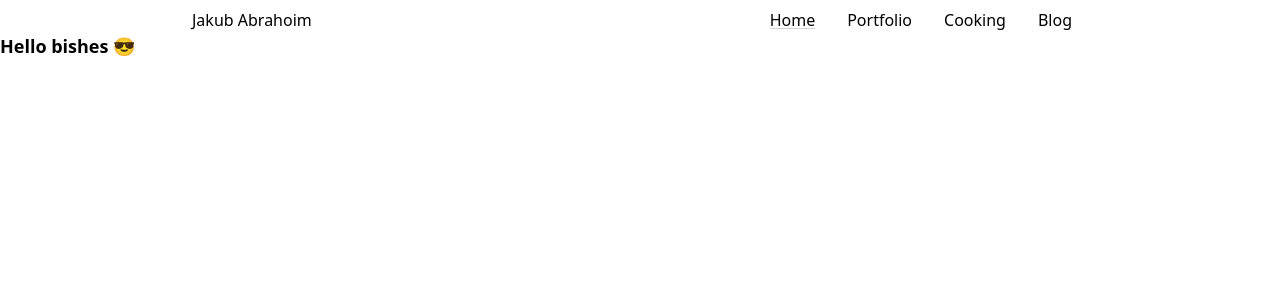
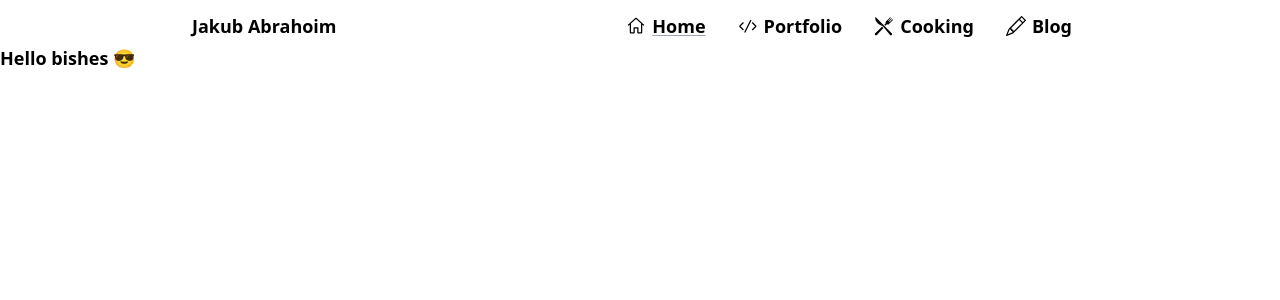
Before and after one commit to jakubabrahoim/next.js-shenenigans, a Next.js app: page / in a window 1280 px wide. Shown: the top 300 px of the page. Built offline with nearby package versions, Linux system fonts and the light colour scheme.

Commit message:
changed nav links to reusable component, added icons

```diff
--- a/components/Navigation/Navigation.tsx
+++ b/components/Navigation/Navigation.tsx
@@ -1,29 +1,19 @@
-import Link from "next/link";
-import { useRouter } from "next/router";
+import NavigationLink from "./NavigationLink";
+
+import { VscCode, VscHome } from 'react-icons/vsc';
+import { GiKnifeFork } from 'react-icons/gi';
+import { BsPencil } from 'react-icons/bs';
 
 const Navigation = () => {
-    const { pathname } = useRouter();
-    const navLinkClass: string = 'px-2 py-1 mx-2 hover:bg-gray-200 rounded-lg';
-
     return (
         <header>
-            <nav className='mx-auto mt-2 flex max-w-4xl justify-between'>
-                <span>Jakub Abrahoim</span>
-                <div>
-                    <Link href='/'>
-                        <a className={`${navLinkClass} ${pathname === '/' && 'underline decoration-gray-300 underline-offset-2'}`}>
-                            Home
-                        </a>
-                    </Link>
-                    <Link href='#'>
-                        <a className={navLinkClass}>Portfolio</a>
-                    </Link>
-                    <Link href='#'>
-                        <a className={navLinkClass}>Cooking</a>
-                    </Link>
-                    <Link href='#'>
-                        <a className={navLinkClass}>Blog</a>
-                    </Link>
+            <nav className='mx-auto mt-2 flex max-w-4xl items-center justify-between'>
+                <span className="text-lg font-semibold">Jakub Abrahoim</span>
+                <div className='flex'>
+                    <NavigationLink href='/' icon={<VscHome />} caption='Home' />
+                    <NavigationLink href='#' icon={<VscCode />} caption='Portfolio' />
+                    <NavigationLink href='#' icon={<GiKnifeFork />} caption='Cooking' />
+                    <NavigationLink href='#' icon={<BsPencil />} caption='Blog' />
                 </div>
             </nav>
         </header>
--- /dev/null
+++ b/components/Navigation/NavigationLink.tsx
@@ -0,0 +1,33 @@
+import Link from "next/link";
+import { useRouter } from "next/router";
+
+import { IconType } from "react-icons/lib";
+import { IconContext } from "react-icons";
+
+interface Props {
+    href: string;
+    icon: JSX.Element;
+    caption: string;
+}
+
+const NavigationLink = (props: Props) => {
+    const { pathname } = useRouter();
+
+    return (
+        <Link href={props.href}>
+            <a className={
+                `mx-2 rounded-lg px-2 py-1 text-lg font-semibold transition hover:bg-gray-200
+                ${pathname === props.href && 'underline decoration-gray-400 underline-offset-2'}`
+            }>
+                <span className='flex items-center'>
+                    <IconContext.Provider value={{ className: 'w-5 h-5 mr-1.5' }}>
+                        {props.icon}
+                    </IconContext.Provider>
+                    {props.caption}
+                </span>
+            </a>
+        </Link>
+    )
+}
+
+export default NavigationLink;
--- a/package.json
+++ b/package.json
@@ -12,7 +12,8 @@
     "eslint-plugin-tailwindcss": "^3.6.0",
     "next": "12.2.5",
     "react": "18.2.0",
-    "react-dom": "18.2.0"
+    "react-dom": "18.2.0",
+    "react-icons": "^4.4.0"
   },
   "devDependencies": {
     "@types/node": "18.7.7",
```
Also changed, not shown: 1 other file (tests, documents, lock files or other folders).
